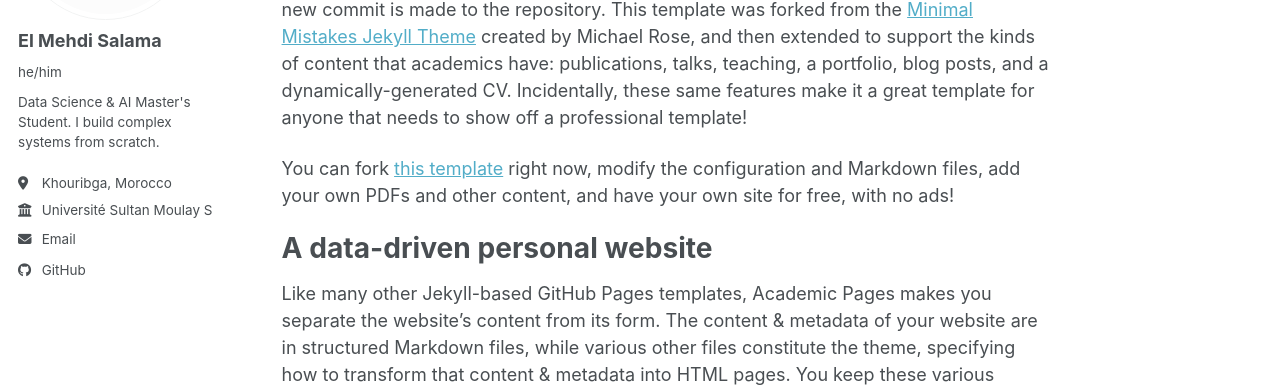
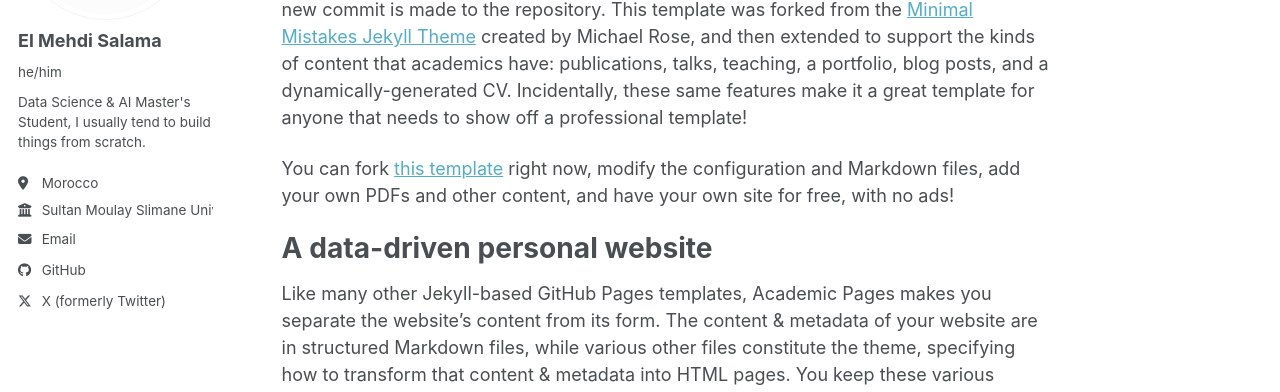
Before and after one commit to esalama01/esalama01.github.io, a Jekyll site: the page built from _pages/about.md, in a window 1280 px wide. Shown: the part 256-648 px from the top of the page. Built offline with Jekyll 4.4.1, drawn with Linux system fonts in a browser that asks for light colours; a style sheet for code colours, icons or effects is not loaded.

Commit message:
edited desc

```diff
--- a/_config.yml
+++ b/_config.yml
@@ -14,11 +14,11 @@ author:
   avatar           : "logo_gif.gif"
   name             : "El Mehdi Salama"
   pronouns         : "he/him"
-  bio              : "Data Science & AI Master's Student. I build complex systems from scratch."
-  location         : "Khouribga, Morocco"
-  employer         : "Université Sultan Moulay Slimane"
+  bio              : "Data Science & AI Master's Student, I usually tend to build things from scratch."
+  location         : "Morocco"
+  employer         : "Sultan Moulay Slimane University"
   uri              :
-  email            : "Salamaelmehdi2001@gmail.com"
+  email            : "mehdi@esalama01.me"
 
   # Academic websites
   academia         :
@@ -61,7 +61,7 @@ author:
   steam            :
   telegram         :
   tumblr           :
-  twitter          :
+  twitter          : "esalama001"
   vine             :
   weibo            :
   wikipedia        :
```
